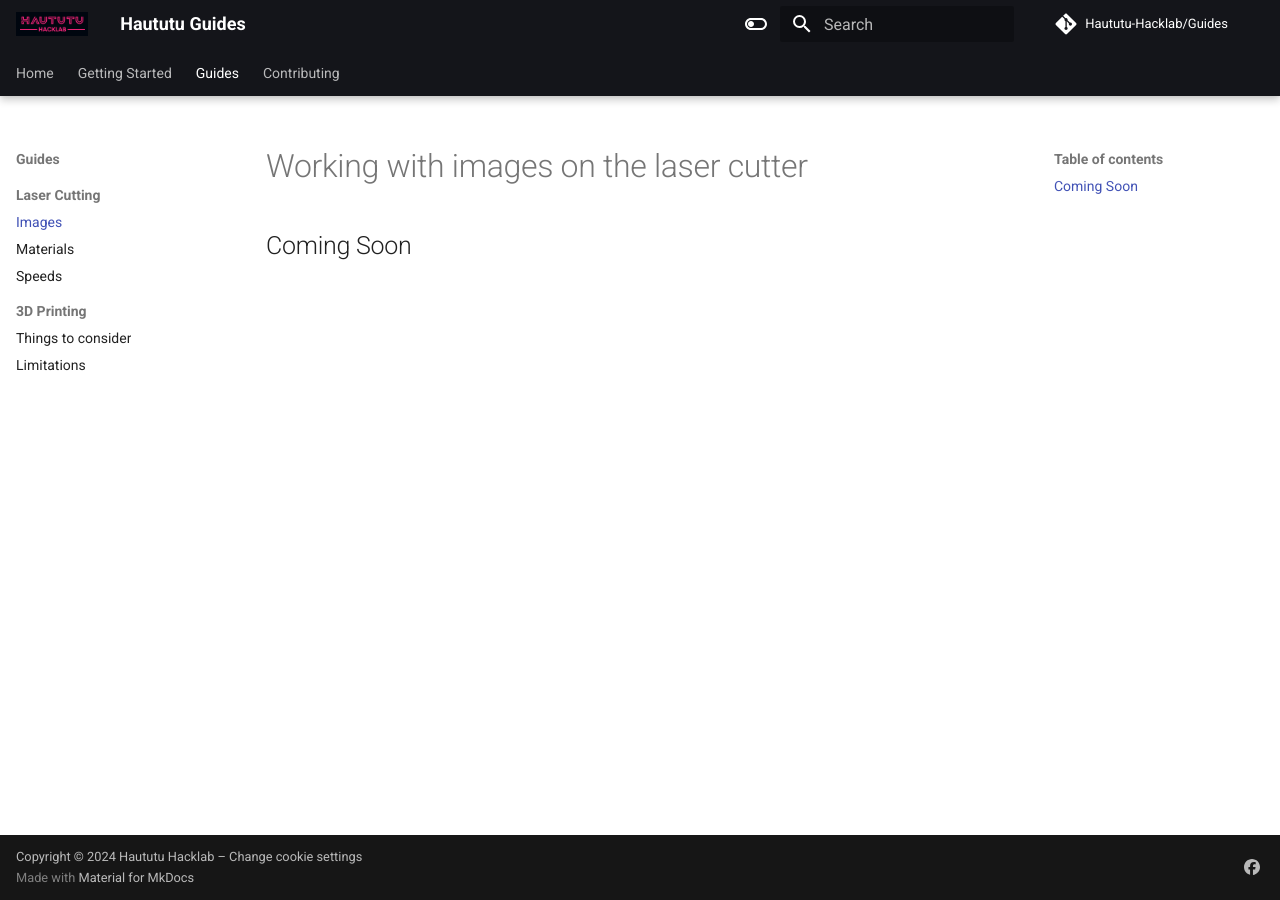
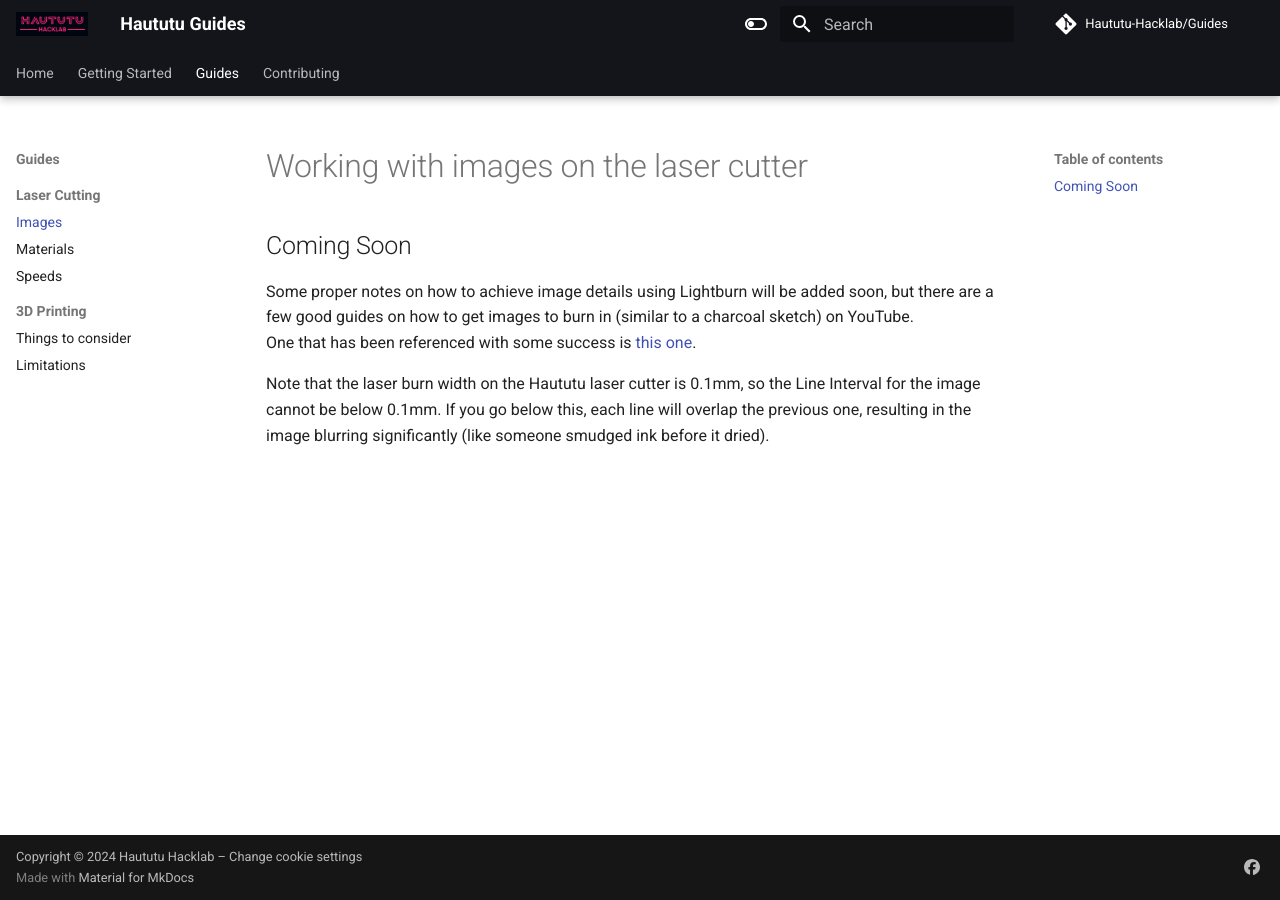
Before and after one commit to Haututu-Hacklab/Guides, an MkDocs documentation site: the page built from docs/guides/laser/images.md, in a window 1280 px wide. Built offline with MkDocs 1.6.1 and Material for MkDocs 9.7.7, drawn with Linux system fonts in a browser that asks for light colours; comment, search, counter and statistics services are not loaded.

Commit message:
Add image notes, update 'u's

```diff
--- a/docs/guides/laser/images.md
+++ b/docs/guides/laser/images.md
@@ -1,3 +1,8 @@
 # Working with images on the laser cutter
 
 ## Coming Soon
+
+Some proper notes on how to achieve image details using Lightburn will be added soon, but there are a few good guides on how to get images to burn in (similar to a charcoal sketch) on YouTube.
+One that has been referenced with some success is [this one](https://www.youtube.com/watch?v=P4to-VHA0do).
+
+Note that the laser burn width on the Haututu laser cutter is 0.1mm, so the Line Interval for the image cannot be below 0.1mm. If you go below this, each line will overlap the previous one, resulting in the image blurring significantly (like someone smudged ink before it dried).
```
Also changed, not shown: README.md (+1 -1 lines), docs/index.md (+2 -2 lines), 1 other file.
